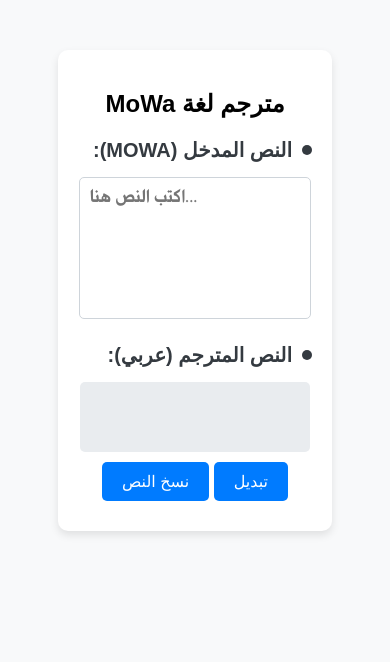
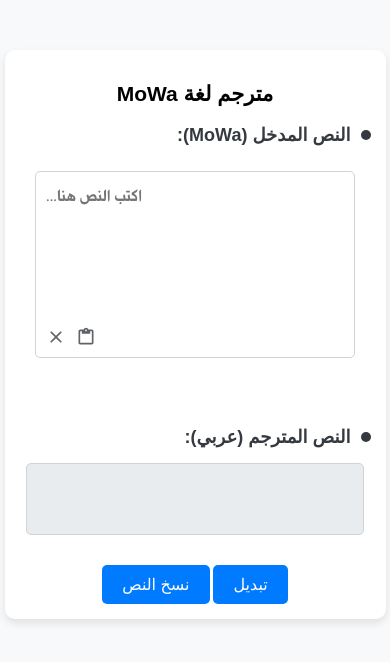
Before and after one commit to MoWa0010/MoWa, a plain HTML site: page public/index.html in a window 390 px wide. Both pictures are taken after a click on the button "تبديل". Drawn offline with Linux system fonts and the light colour scheme; files whose address does not match are found by name.

Commit message:
Update index.html

```diff
--- a/public/index.html
+++ b/public/index.html
@@ -19,6 +19,7 @@
         padding: 0;
         background-color: #f8f9fa;
       }
+
       .container {
         width: 60%;
         margin: 50px auto;
@@ -26,10 +27,54 @@
         padding: 20px;
         border-radius: 10px;
         box-shadow: 0 4px 8px rgba(0, 0, 0, 0.1);
+        position: relative;
       }
+
+      .textarea-wrapper {
+        position: relative;
+      }
+
       textarea {
         width: 90%;
-        height: 120px;
+        height: 150px;
+        margin-bottom: 20px;
+        padding: 10px;
+        padding-bottom: 25px;
+        font-size: 18px;
+        border: 1px solid #ced4da;
+        border-radius: 5px;
+        resize: none;
+        font-family: mowa;
+        line-height: 1.8;
+        direction: rtl;
+        margin-left: auto;
+        margin-right: auto;
+      }
+
+      .icons {
+        position: absolute;
+        bottom: 10%;
+        left: 4%;
+        display: flex;
+        gap: 1%;
+        z-index: 10;
+      }
+
+      .icon {
+        font-size: 20px;
+        cursor: pointer;
+        padding: 5px;
+        border-radius: 50%;
+        transition: 0.3s;
+      }
+
+      .icon:hover {
+        color: white;
+      }
+
+      .output-box {
+        width: 90%;
+        min-height: 50px;
         margin-bottom: 20px;
         padding: 10px;
         font-size: 18px;
@@ -37,20 +82,15 @@
         border-radius: 5px;
         resize: none;
         font-family: mowa;
-      }
-      .output-box {
-        width: 90%;
-        min-height: 50px;
         background: #e9ecef;
-        padding: 10px;
-        font-size: 18px;
-        border-radius: 5px;
         text-align: left;
         word-wrap: break-word;
-        margin: 0 auto;
         display: block;
-        font-family: mowa;
+        margin-left: auto;
+        margin-right: auto;
+        line-height: 1.8;
       }
+
       button {
         margin-top: 10px;
         padding: 10px 20px;
@@ -66,7 +106,6 @@
         background: #0056b3;
       }
 
-      /* تنسيق العناوين */
       .language-title {
         font-size: 20px;
         font-weight: bold;
@@ -87,14 +126,61 @@
         background-color: #343a40;
         transform: translateY(-50%);
       }
+      .message {
+        margin-top: 10px;
+        font-size: 16px;
+        display: none;
+        opacity: 0;
+        transition: opacity 0.5s;
+      }
 
-      .language-title.arabic {
-        color: #343a40;
-        text-transform: uppercase;
+      .message.success {
+        color: #28a745;
       }
-      .language-title.mowa {
-        color: #343a40;
-        text-transform: uppercase;
+
+      .message.error {
+        color: #dc3545;
+      }
+      /* Media Query for mobile devices */
+      @media only screen and (max-width: 768px) {
+        body {
+          font-size: 14px; /* تقليل حجم الخط على الأجهزة المحمولة */
+        }
+
+        .container {
+          width: 90%; /* تعيين عرض الحاوية ليكون 90% لزيادة المساحة */
+          padding: 15px;
+        }
+
+        .textarea-wrapper {
+          position: relative;
+          margin-bottom: 20px;
+          padding: 10px;
+          padding-bottom: 25px;
+        }
+
+        textarea {
+          width: 90%; /* تعيين العرض ليكون 100% ليملأ الشاشة */
+          height: 150px;
+          font-size: 16px; /* تقليل حجم الخط داخل النص */
+        }
+
+        .output-box {
+          width: 90%; /* تعيين عرض الـ output ليكون 100% */
+        }
+
+        .language-title {
+          font-size: 18px; /* تقليل حجم العنوان */
+        }
+
+        .icons {
+          position: absolute;
+          bottom: 20%;
+          left: 6%;
+          display: flex;
+          gap: 1%;
+          z-index: 10;
+        }
       }
     </style>
   </head>
@@ -105,7 +191,41 @@
       <div class="language-title arabic" id="inputTitle">
         :النص المدخل (عربي)
       </div>
-      <textarea id="inputText" placeholder="اكتب النص هنا..."></textarea>
+
+      <!-- Wrapper to position icons inside the textarea -->
+      <div class="textarea-wrapper">
+        <div class="icons">
+          <!-- علامة إكس لحذف النص -->
+          <span class="icon" onclick="clearText()">
+            <svg
+              xmlns="http://www.w3.org/2000/svg"
+              height="20px"
+              viewBox="0 -960 960 960"
+              width="20px"
+              fill="#5f6368"
+            >
+              <path
+                d="m256-200-56-56 224-224-224-224 56-56 224 224 224-224 56 56-224 224 224 224-56 56-224-224-224 224Z"
+              />
+            </svg>
+          </span>
+          <!-- علامة الحافظة للصق النص -->
+          <span class="icon" onclick="pasteText()">
+            <svg
+              xmlns="http://www.w3.org/2000/svg"
+              height="20px"
+              viewBox="0 -960 960 960"
+              width="20px"
+              fill="#5f6368"
+            >
+              <path
+                d="M200-120q-33 0-56.5-23.5T120-200v-560q0-33 23.5-56.5T200-840h167q11-35 43-57.5t70-22.5q40 0 71.5 22.5T594-840h166q33 0 56.5 23.5T840-760v560q0 33-23.5 56.5T760-120H200Zm0-80h560v-560h-80v120H280v-120h-80v560Zm280-560q17 0 28.5-11.5T520-800q0-17-11.5-28.5T480-840q-17 0-28.5 11.5T440-800q0 17 11.5 28.5T480-760Z"
+              />
+            </svg>
+          </span>
+        </div>
+        <textarea id="inputText" placeholder="اكتب النص هنا..."></textarea>
+      </div>
 
       <div class="language-title mowa" id="outputTitle">
         :(MoWa) النص المترجم
@@ -115,17 +235,7 @@
       <button onclick="copyToClipboard()">نسخ النص</button>
       <button onclick="toggleDirection()">تبديل</button>
 
-      <div
-        id="copyMessage"
-        style="
-          margin-top: 10px;
-          font-size: 16px;
-          opacity: 0;
-          transition: opacity 1s;
-        "
-      ></div>
-
-      <textarea id="hiddenTextarea" hidden></textarea>
+      <div id="message" class="message"></div>
     </div>
 
     <script>
@@ -209,59 +319,56 @@
 
       let isArabicToMowa = true;
 
+      function updateDirection(element) {
+        const isArabic = /[\u0600-\u06FF]/.test(
+          element.value || element.textContent
+        );
+        element.dir = isArabic ? "rtl" : "ltr";
+        element.style.textAlign = isArabic ? "right" : "left";
+      }
+
       function translate(text) {
-        if (isArabicToMowa) {
-          return text
-            .split("")
-            .map((char) => arabicToMowaMap[char] || char)
-            .join("");
-        } else {
-          return text
-            .split("")
-            .map((char) => mowaToArabicMap[char] || char)
-            .join("");
-        }
+        return text
+          .split("")
+          .map((char) =>
+            isArabicToMowa
+              ? arabicToMowaMap[char] || char
+              : mowaToArabicMap[char] || char
+          )
+          .join("");
       }
 
       document
         .getElementById("inputText")
         .addEventListener("input", function () {
+          updateDirection(this);
           document.getElementById("outputText").textContent = translate(
             this.value
           );
+          updateDirection(document.getElementById("outputText"));
         });
 
       function copyToClipboard() {
         const text = document.getElementById("outputText").textContent;
-        const hiddenTextarea = document.getElementById("hiddenTextarea");
-        const messageDiv = document.getElementById("copyMessage");
-
-        hiddenTextarea.value = text;
-        hiddenTextarea.select();
-
-        navigator.clipboard.writeText(text).then(
-          function () {
-            showMessage("تم نسخ النص بنجاح", "green");
-          },
-          function () {
-            showMessage("فشل في نسخ النص", "red");
-          }
-        );
+        navigator.clipboard
+          .writeText(text)
+          .then(() => showMessage("تم نسخ النص بنجاح", "success"))
+          .catch(() => showMessage("فشل نسخ النص", "error"));
       }
 
-      function showMessage(message, color) {
-        const messageDiv = document.getElementById("copyMessage");
-        messageDiv.textContent = message;
-        messageDiv.style.color = color;
-        messageDiv.style.opacity = "1"; // إظهار الرسالة
-        messageDiv.style.display = "block";
+      function showMessage(text, type) {
+        const message = document.getElementById("message");
+        message.textContent = text;
+        message.className = `message ${type}`;
+        message.style.display = "block";
+        message.style.opacity = "1";
 
         setTimeout(() => {
-          messageDiv.style.opacity = "0"; // بدء التلاشي
+          message.style.opacity = "0";
           setTimeout(() => {
-            messageDiv.style.display = "none"; // إخفاء العنصر تمامًا بعد التلاشي
-          }, 1000); // تطابق وقت التلاشي مع transition (1 ثانية)
-        }, 3000); // إبقاء الرسالة مرئية لمدة 5 ثوانٍ
+            message.style.display = "none";
+          }, 500);
+        }, 2000);
       }
 
       function toggleDirection() {
@@ -270,25 +377,39 @@
         const inputText = document.getElementById("inputText");
         const outputText = document.getElementById("outputText");
 
-        // تبديل القيم بين الحقلين
         const tempText = inputText.value;
         inputText.value = outputText.textContent;
         outputText.textContent = tempText;
 
-        // إعادة ترجمة النص بناءً على الاتجاه الجديد
         outputText.textContent = translate(inputText.value);
+        updateDirection(inputText);
+        updateDirection(outputText);
 
-        // تغيير العناوين بناءً على الاتجاه
-        const inputTitle = document.getElementById("inputTitle");
-        const outputTitle = document.getElementById("outputTitle");
+        document.getElementById("inputTitle").textContent = isArabicToMowa
+          ? ":النص المدخل (عربي)"
+          : ":(MoWa) النص المدخل";
+        document.getElementById("outputTitle").textContent = isArabicToMowa
+          ? ":(MoWa) النص المترجم"
+          : ":النص المترجم (عربي)";
+      }
 
-        if (isArabicToMowa) {
-          inputTitle.textContent = ":النص المدخل (عربي)";
-          outputTitle.textContent = ":(MoWa) النص المترجم";
-        } else {
-          inputTitle.textContent = ":(MoWa) النص المدخل";
-          outputTitle.textContent = ":النص المترجم (عربي)";
-        }
+      // دالة لمسح النص
+      function clearText() {
+        document.getElementById("inputText").value = "";
+        document.getElementById("outputText").textContent = "";
+      }
+
+      // دالة للصق النص من الحافظة
+      function pasteText() {
+        navigator.clipboard
+          .readText()
+          .then((text) => {
+            document.getElementById("inputText").value = text;
+            document.getElementById("outputText").textContent = translate(text);
+          })
+          .catch((err) => {
+            alert("فشل في لصق النص");
+          });
       }
     </script>
   </body>
```
